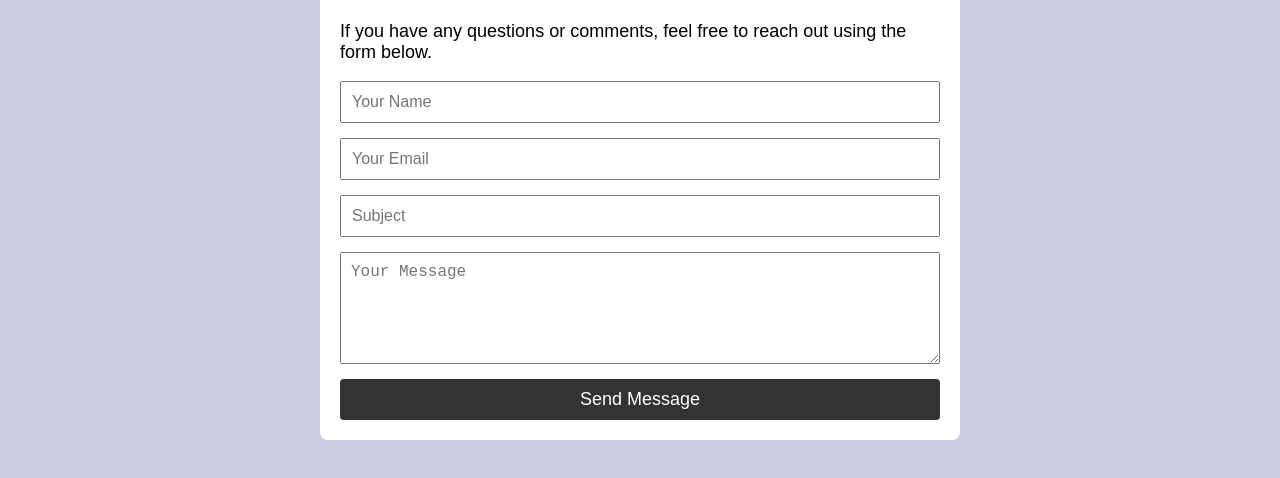
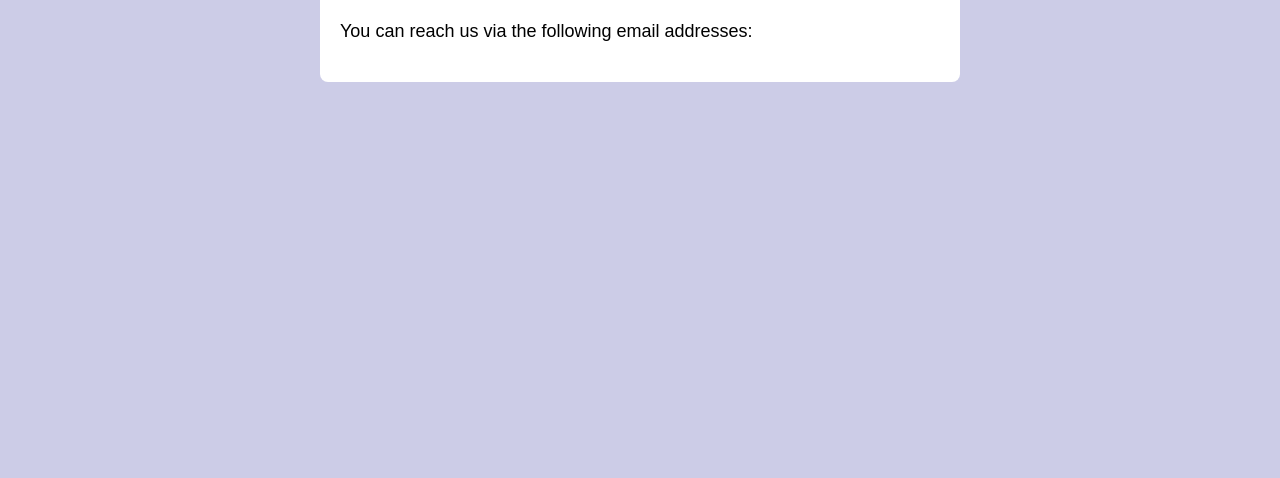
Before and after one commit to lucaferretti/lucaferretti.github.io, a plain HTML site: page contact.html in a window 1280 px wide. Shown: the part 226-704 px from the top of the page. Drawn offline with Linux system fonts and the light colour scheme.

Commit message:
Update contact.html

```diff
--- a/contact.html
+++ b/contact.html
@@ -37,26 +37,21 @@
     .contact-container h1 {
       text-align: center;
     }
-        .contact-form {
-            display: flex;
-            flex-direction: column;
+    .contact-emails {
+      margin: 20px 0;
     }
-        .contact-form input, .contact-form textarea {
-            margin-bottom: 15px;
-            padding: 10px;
-            font-size: 16px;
+    .external-links {
+      margin-top: 20px;
+      text-align: center;
     }
-        .contact-form button {
-            padding: 10px;
-            font-size: 18px;
-            background-color: #333;
-            color: white;
-            border: none;
-            border-radius: 4px;
-            cursor: pointer;
+    .external-links a {
+      margin: 0 10px;
+      color: #333;
+      text-decoration: none;
+      font-weight: bold;
     }
-        .contact-form button:hover {
-            background-color: #555;
+    .external-links a:hover {
+      text-decoration: underline;
     }
   </style>
 </head>
@@ -68,16 +63,10 @@
     <a href="publications.html">Publications</a>
     <a href="contact.html">Contact</a>
   </div>
+
   <div class="contact-container">
     <h1>Contact Us</h1>
-        <p>If you have any questions or comments, feel free to reach out using the form below.</p>
-        <form class="contact-form" action="#" method="post">
-            <input type="text" name="name" placeholder="Your Name" required>
-            <input type="email" name="email" placeholder="Your Email" required>
-            <input type="text" name="subject" placeholder="Subject" required>
-            <textarea name="message" rows="5" placeholder="Your Message" required></textarea>
-            <button type="submit">Send Message</button>
-        </form>
-    </div>
-</body>
+    <p>You can reach us via the following email addresses:</p>
+    <ul class="contact-emails">
+
 </html>
```
Lines whose indentation alone changed are shown as unchanged.
